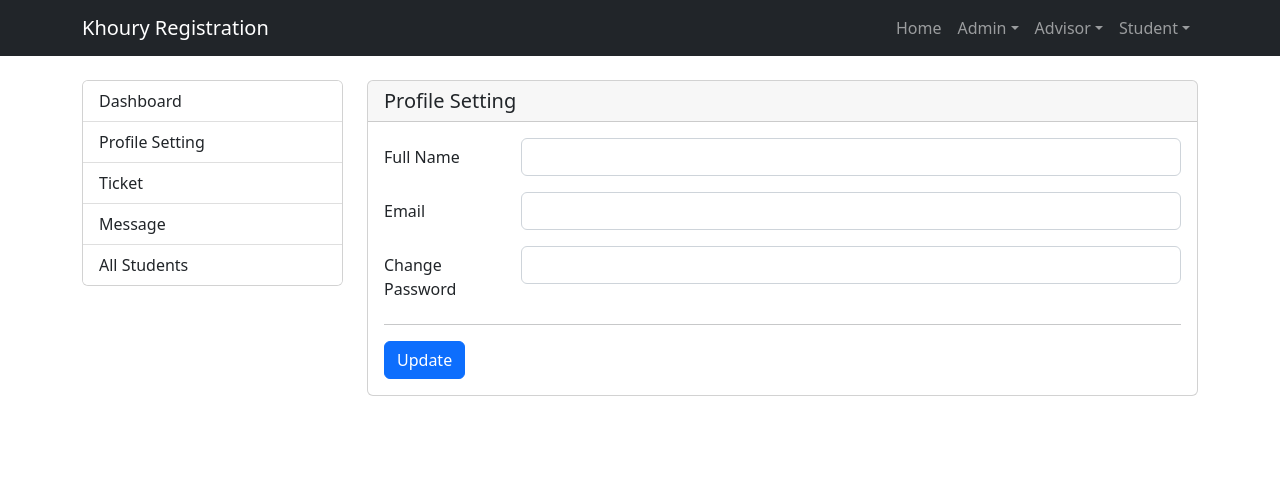
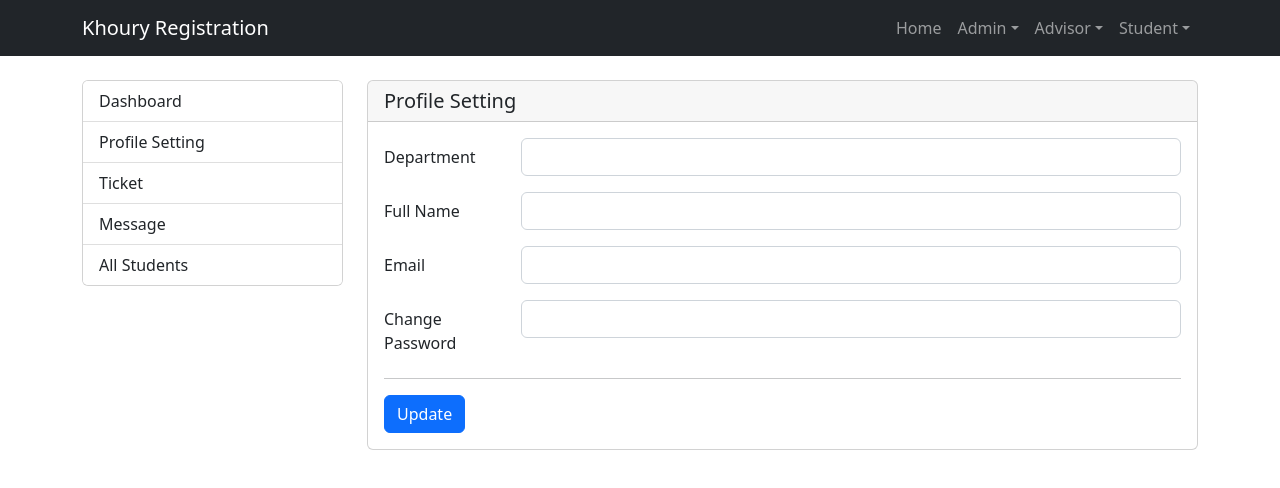
Before and after one commit to niejiayi1998/registration-frontend, a React (Create React App) app: page /advisor-edit-profile in a window 1280 px wide. Shown: the top 488 px of the page. Built offline with nearby package versions, Linux system fonts and the light colour scheme; no server answers.

Commit message:
add advisor department info

```diff
--- a/src/components/advisor/advisorRegister.js
+++ b/src/components/advisor/advisorRegister.js
@@ -4,8 +4,10 @@ import axios from "axios";
 const baseUrl = 'https://db-group2.wl.r.appspot.com/api'
 
 const AdvisorRegister = () => {
+    const [departments, setDepartments] = useState([]);
     const [advisorData, setAdvisorData] = useState({
         full_name: "",
+        department: "",
         email: "",
         password: "",
         status: "",
@@ -13,6 +15,15 @@ const AdvisorRegister = () => {
 
     useEffect(() => {
         document.title='Advisor Register';
+
+        try {
+            axios.get(`${baseUrl}/department`)
+                .then((res) => {
+                    setDepartments(res.data);
+                })
+        } catch (e) {
+            console.log(e);
+        }
     }, []);
 
     const handleChange = (e) => {
@@ -25,16 +36,17 @@ const AdvisorRegister = () => {
     const submitForm = () => {
         const advisorFormData = new FormData();
         advisorFormData.append("full_name", advisorData.full_name);
+        advisorFormData.append("department", advisorData.department);
         advisorFormData.append("email", advisorData.email);
         advisorFormData.append("password", advisorData.password);
 
         try {
-            console.log(advisorData)
             axios.post(`${baseUrl}/advisor/`, advisorFormData)
                 .then((response) => {
                 setAdvisorData({
                     full_name: "",
                     email: "",
+                    department: "",
                     password: "",
                     status: "success"
                 })
@@ -55,6 +67,13 @@ const AdvisorRegister = () => {
                     <div className="card">
                         <h5 className="card-header">Advisor Register</h5>
                         <div className="card-body">
+                            <div className="mb-3">
+                                <label htmlFor="department" className="form-label">Department</label>
+                                <select onChange={handleChange} name="department" className="form-control" id="department">
+                                    <option key="0">Please select from the following department</option>
+                                    {departments.map((d, index) => <option key={index} value={d.id}>{d.name}</option>)}
+                                </select>
+                            </div>
 
                             <div className="mb-3">
                                 <label htmlFor="fullname" className="form-label">Full Name</label>
--- a/src/components/advisor/editAdvisorProfile.js
+++ b/src/components/advisor/editAdvisorProfile.js
@@ -8,6 +8,8 @@ const EditAdvisorProfile = () => {
     const [advisorData, setAdvisorData] = useState({
         full_name: '',
         email: '',
+        department_name: '',
+        department: '',
         password: '',
     });
     const advisorId = localStorage.getItem('advisorId');
@@ -23,6 +25,7 @@ const EditAdvisorProfile = () => {
         const _formData = new FormData();
         _formData.append('full_name', advisorData.full_name);
         _formData.append('email', advisorData.email);
+        _formData.append('department', advisorData.department);
         _formData.append('password', advisorData.password);
 
         try{
@@ -57,6 +60,12 @@ const EditAdvisorProfile = () => {
                         <h5 className="card-header">Profile Setting</h5>
                         <div className="card-body">
                             <div className="mb-3 row">
+                                <label htmlFor="department" className="col-sm-2 col-form-label">Department</label>
+                                <div className="col-sm-10">
+                                    <input type="text" name="department_name" value={advisorData.department_name} className="form-control" id="department" readOnly/>
+                                </div>
+                            </div>
+                            <div className="mb-3 row">
                                 <label htmlFor="inputName" className="col-sm-2 col-form-label">Full Name</label>
                                 <div className="col-sm-10">
                                     <input type="text" name="full_name" value={advisorData.full_name} className="form-control" id="inputName" readOnly/>
```
